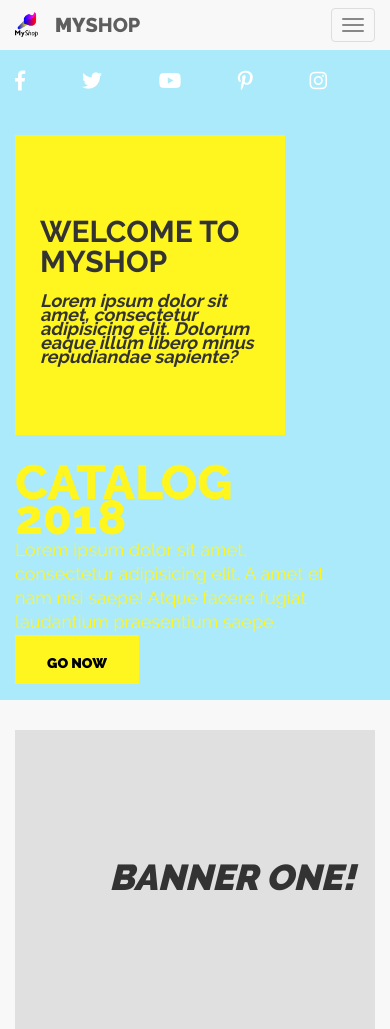
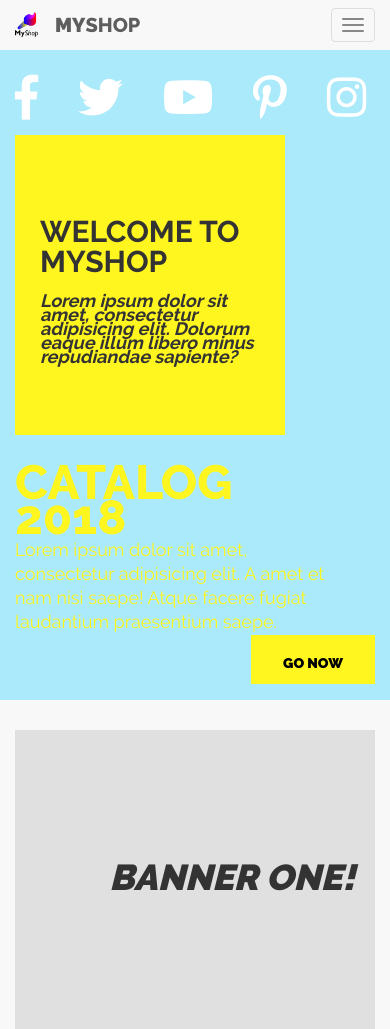
Before and after one commit to Pegorino82/GUDjangoProject, a Django app: page /index/ in a window 390 px wide. Shown: the top 1029 px of the page. Run offline with Django 3.2, Linux system fonts and the light colour scheme; some libraries are stand-ins or nearby versions.

Commit message:
change some css

```diff
--- a/myshop/static/styles/style.css
+++ b/myshop/static/styles/style.css
@@ -73,18 +73,18 @@
     position: absolute;
     right: 64px;
     top: 50px;
-    width: 150px;
+    width: 250px;
     display: flex;
     justify-content: space-between;
     color: #f8f8f8;
-    font-size: 18px;
+    font-size: 35px;
 }
 
 @media all and (max-width: 767px) {
     .social_icons {
-        width: 80%;
+        width: 90%;
         top: 67px;
-        font-size: 20px;
+        font-size: 45px;
         right: unset;
     }
 }
@@ -226,7 +226,7 @@
     .gonowbutton {
         margin: 15px auto 0;
         top: 620px;
-        right: unset;
+        right: 15px;
     }
 }
 
@@ -334,9 +334,9 @@
 }
 
 .main_section:after,
-.category_1_products:after,
-.category_1_products:after,
-.category_1_products:after {
+.category_products:after,
+.category_products:after,
+.category_products:after {
     display: block;
     content: '';
     clear: both;
@@ -346,6 +346,11 @@
     .category_1_products {
         margin-top: 15px;
     }
+}
+
+.category_products a:hover,
+.category_products a:active {
+    text-decoration: None;
 }
 
 .main_section_header,
```
